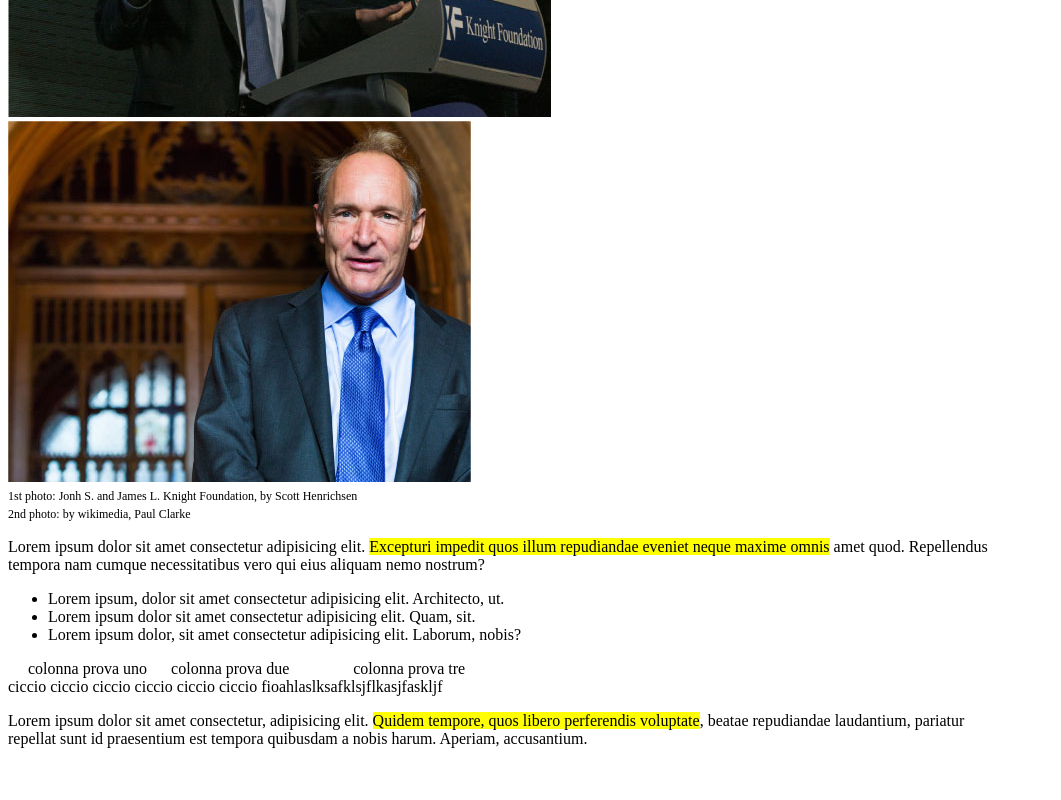
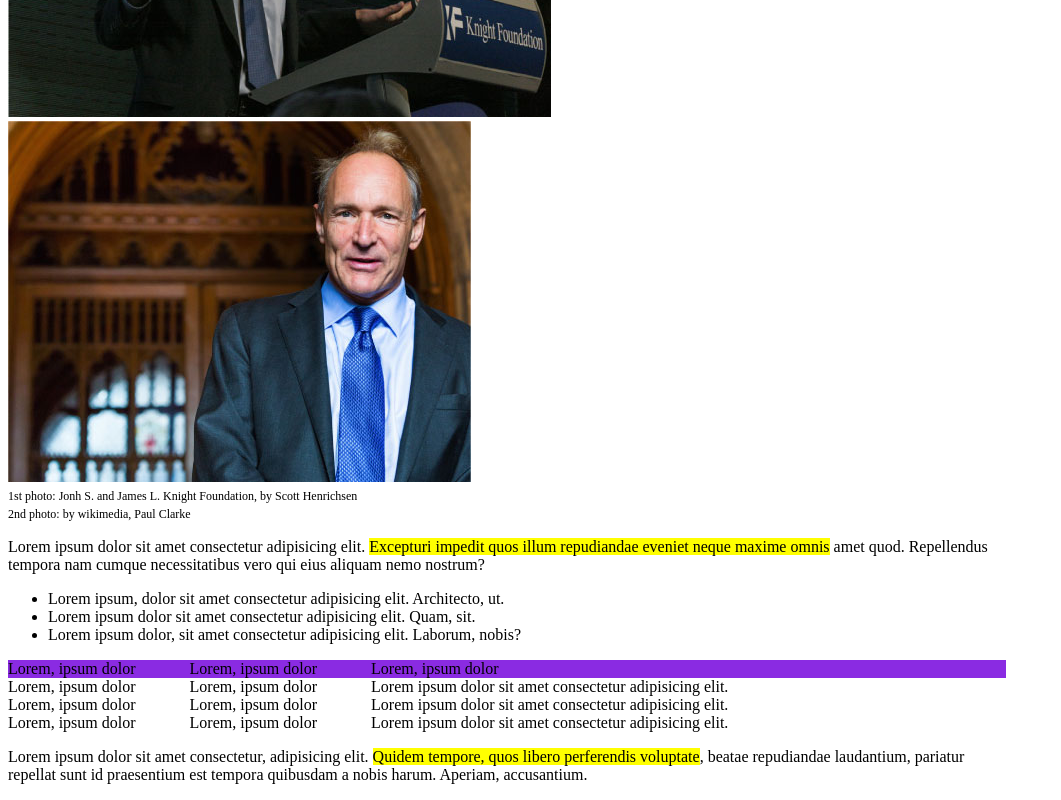
Before and after one commit to Alexellevu/html-css-booleaner, a plain HTML site: page index.html in a window 1280 px wide. Shown: the part 480-1280 px from the top of the page, without its empty margins (0-1061 px from the left). Before the commit the page ends 1244 px from the top, so only its background shows below. Drawn offline with Linux system fonts and the light colour scheme.

Commit message:
set tabella1

```diff
--- a/index.html
+++ b/index.html
@@ -55,19 +55,38 @@
 
 
 
+        <div class="riga1">
+            <span class="colonna_piccola">Lorem, ipsum dolor</span>
+            <span class="colona_piccola">Lorem, ipsum dolor</span>
+            <span class="colonna_grande">Lorem, ipsum dolor</span>
+        </div>
 
-    <div>
-        <span class="colonna_piccola">colonna prova uno</span>
-        <span class="colona_piccola">colonna prova due</span>
-        <span class="colonna_grande">colonna prova tre</span>
-    </div>
+        <div>
+            <span class="colonna_piccola">Lorem, ipsum dolor</span>
+            <span class="colona_piccola">Lorem, ipsum dolor</span>
+            <span class="colonna_grande">Lorem ipsum dolor sit amet consectetur adipisicing elit.</span>
 
-    <div>
-        <span>ciccio ciccio ciccio</span>
-        <span>ciccio ciccio ciccio</span>
-        <span>fioahlaslksafklsjflkasjfaskljf</span>
+        </div>
 
-    </div>
+        <div>
+            <span class="colonna_piccola">Lorem, ipsum dolor</span>
+            <span class="colona_piccola">Lorem, ipsum dolor</span>
+            <span class="colonna_grande">Lorem ipsum dolor sit amet consectetur adipisicing elit.</span>
+
+        </div>
+
+        <div>
+            <span class="colonna_piccola">Lorem, ipsum dolor</span>
+            <span class="colona_piccola">Lorem, ipsum dolor</span>
+            <span class="colonna_grande">Lorem ipsum dolor sit amet consectetur adipisicing elit.</span>
+
+        </div>
+
+
+
+
+
+
 
     <!-- /tabella-->
 
--- a/style.css
+++ b/style.css
@@ -25,15 +25,18 @@ body{
     font-style: normal;
 }
 
+.colonna_piccola{
+    margin-right: 50px;
 
-.colonna_piccola{
-    width: 300px;
-    padding-left: 20px;
-    padding-right: 20px;
+
+
 }
 
 .colonna_grande{
-    width: 500px;
-    padding-right: 60px;
-    padding-left: 60px;;
+    margin-left: 50px;
+
 }
+
+.riga1{
+    background-color:blueviolet;
+}
```
